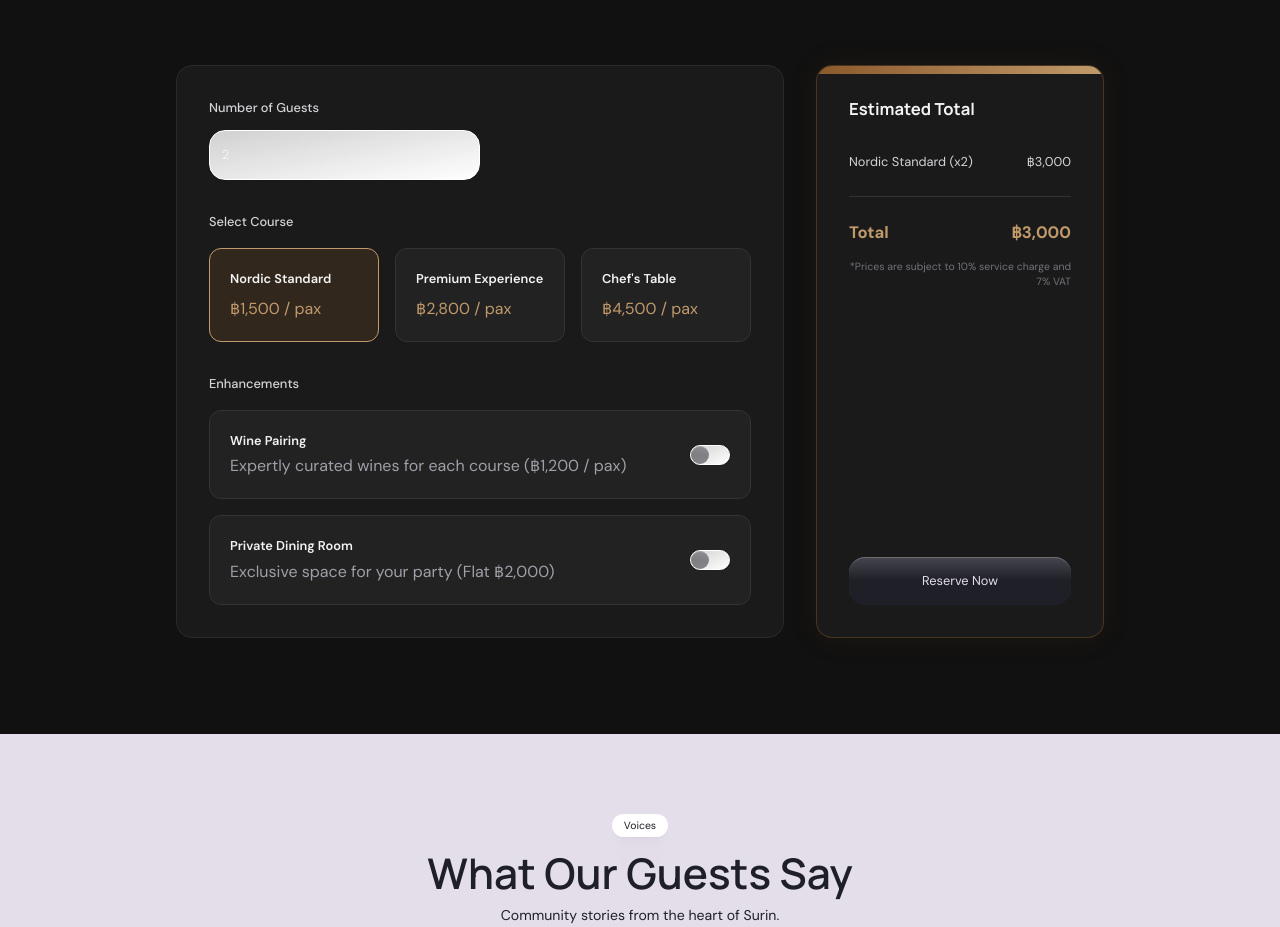
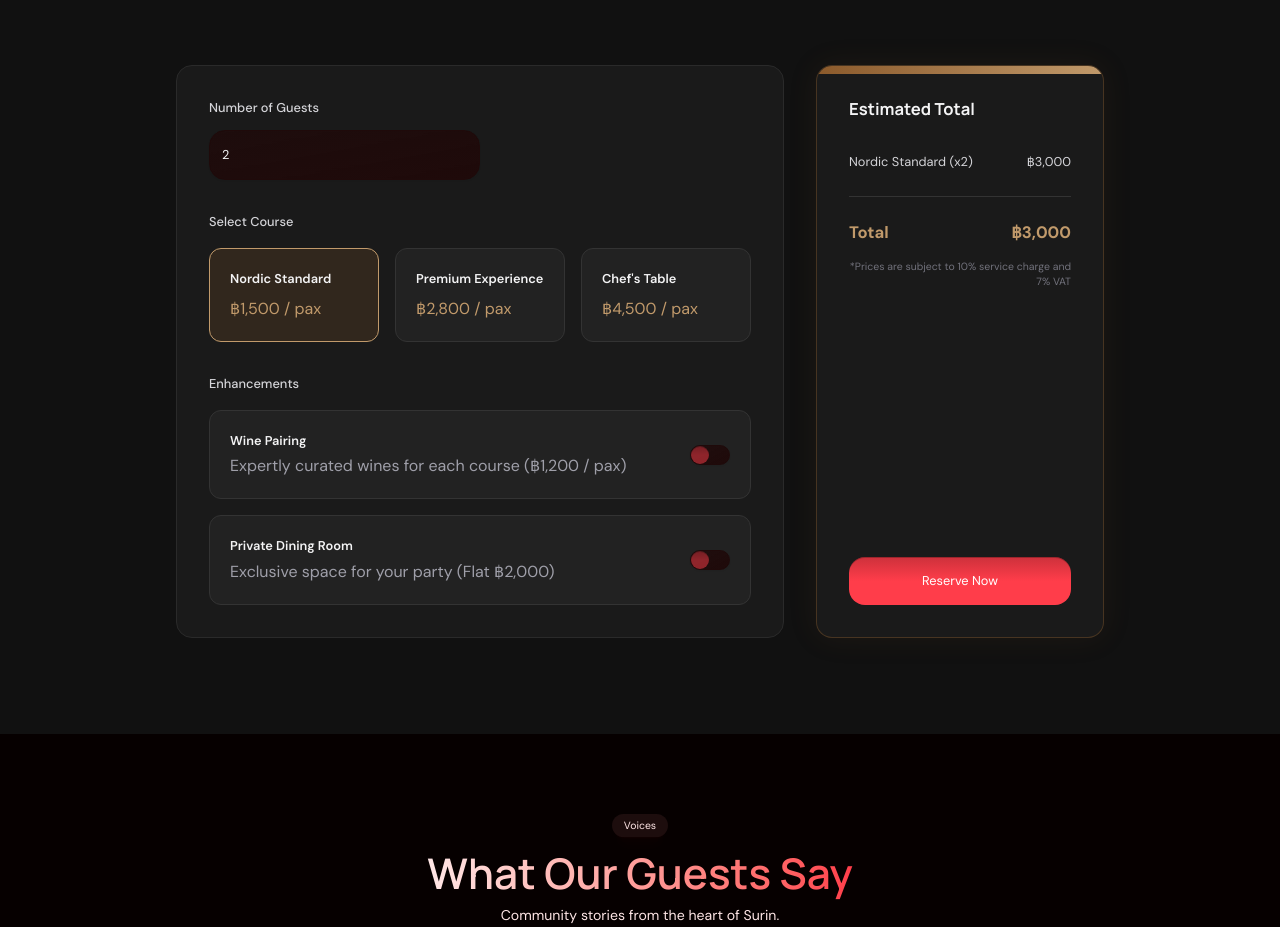
Before and after one commit to dmytro-webild/f94bc6bb-918c-49e7-a85e-47504f0ef0cd, a React (Vite) app: page / in a window 1280 px wide. Shown: the part 3962-4889 px from the top of the page. Built offline with nearby package versions, Linux system fonts and the light colour scheme; grey boxes are pictures that could not be loaded; a web font is replaced by a local one.

Commit message:
Update theme colors

```diff
--- a/src/index.css
+++ b/src/index.css
@@ -5,15 +5,15 @@
 
 :root {
   /* @colorThemes/lightTheme/grayNavyBlue */
-  --background: #e3deea;
-  --card: #ffffff;
-  --foreground: #1f2027;
-  --primary-cta: #1f2027;
-  --primary-cta-text: #e3deea;
-  --secondary-cta: #ffffff;
-  --secondary-cta-text: #1f2027;
-  --accent: #627dc6;
-  --background-accent: #627dc6;
+  --background: #060000;
+  --card: #1d0d0d;
+  --foreground: #ffe6e6;
+  --primary-cta: #ff3d4a;
+  --primary-cta-text: #ffffff;
+  --secondary-cta: #1f0a0a;
+  --secondary-cta-text: #ffe6e6;
+  --accent: #7b2d2d;
+  --background-accent: #b8111f;
 
   /* @layout/border-radius/rounded */
   --radius: 1rem;
```
